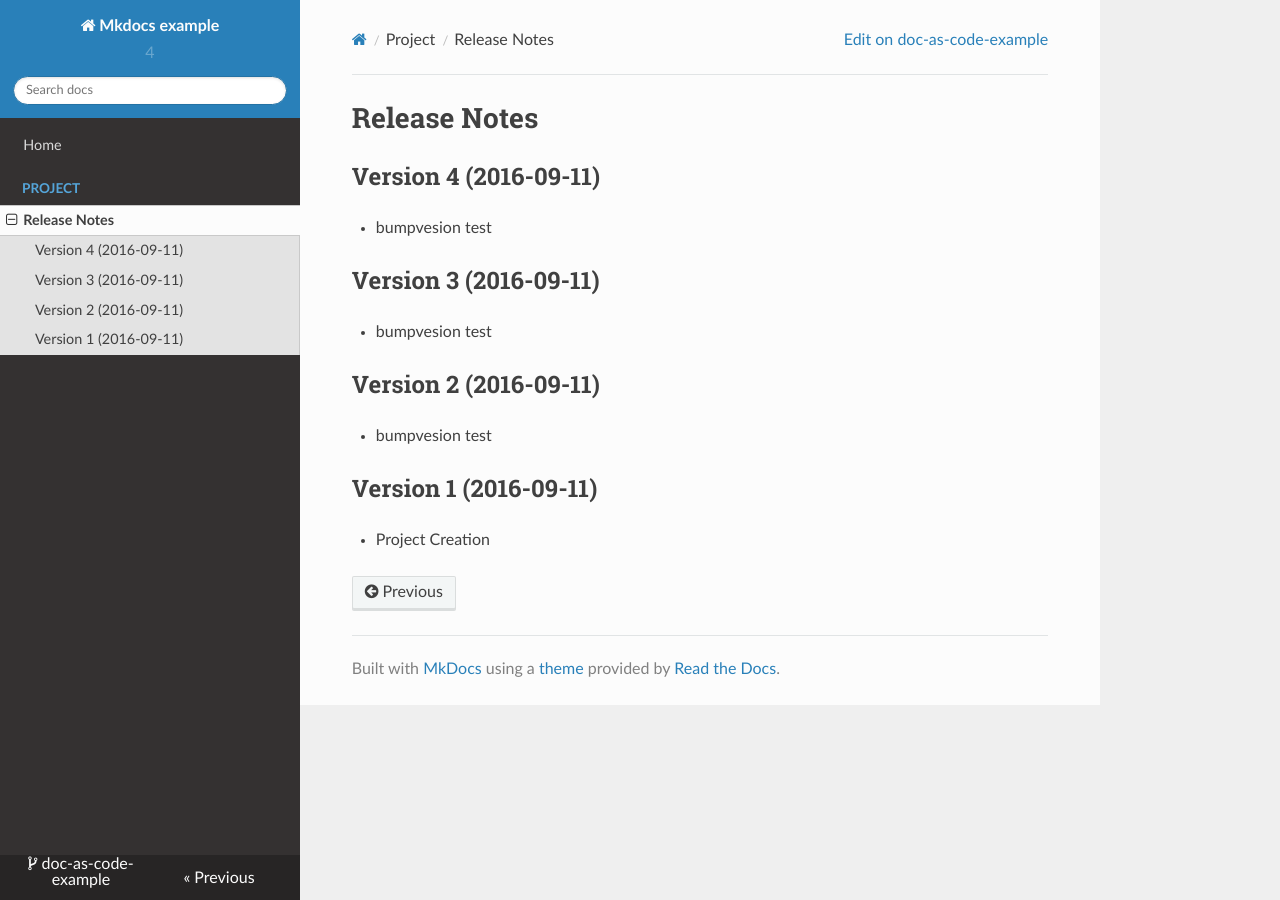
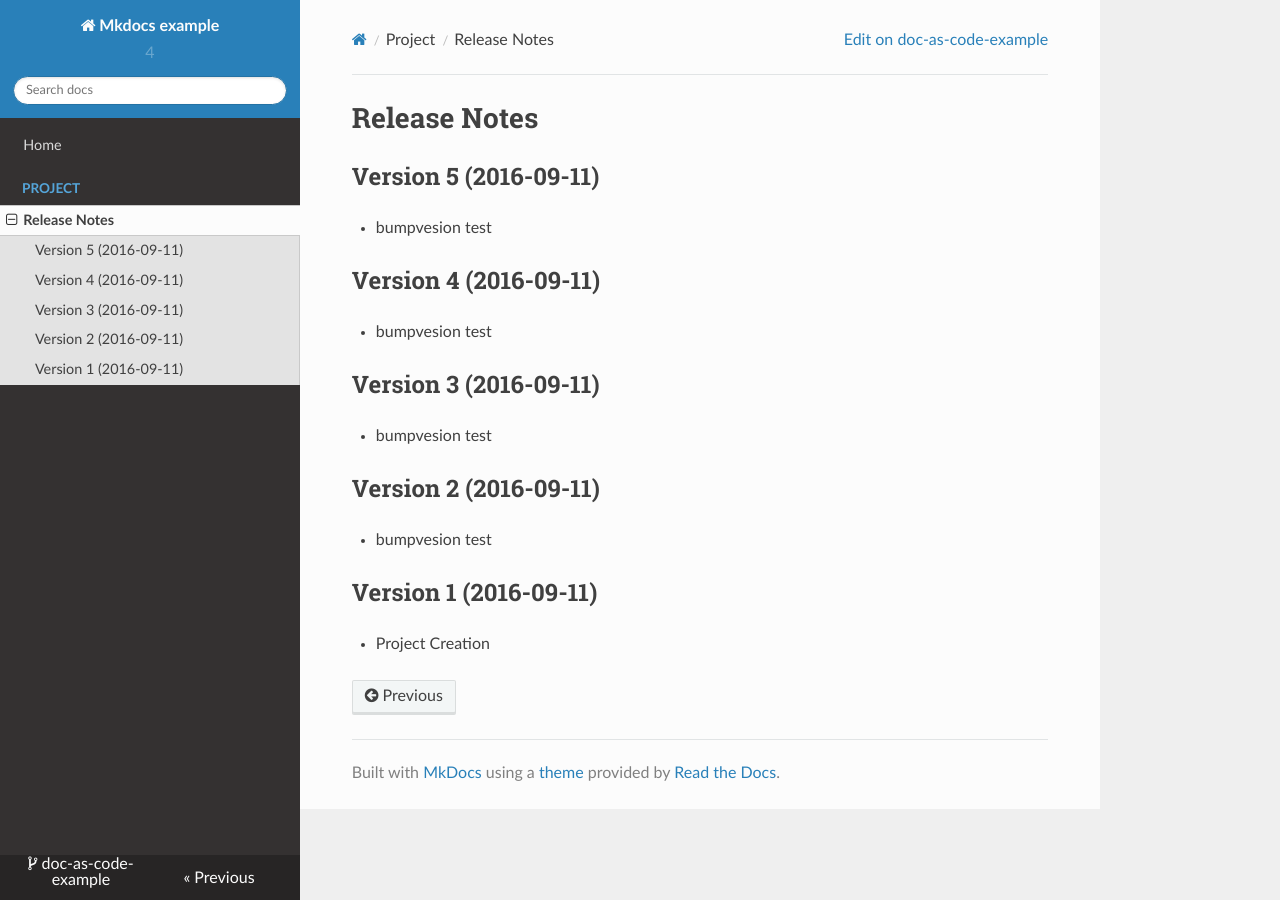
Before and after one commit to manboubird/doc-as-code-example, an MkDocs documentation site: the page built from docs/mkdocs-example/docs/project/release-notes.md, in a window 1280 px wide. Built offline with MkDocs 1.6.1, drawn with Linux system fonts in a browser that asks for light colours; nearby versions of some CDN libraries; old or Windows-style settings are respelled for this version of MkDocs.

Commit message:
prep. for bumpversion

```diff
--- a/docs/mkdocs-example/docs/project/release-notes.md
+++ b/docs/mkdocs-example/docs/project/release-notes.md
@@ -1,4 +1,8 @@
 # Release Notes
+
+## Version 5 (2016-09-11)
+
+* bumpvesion test
 
 ## Version 4 (2016-09-11)
 
```
